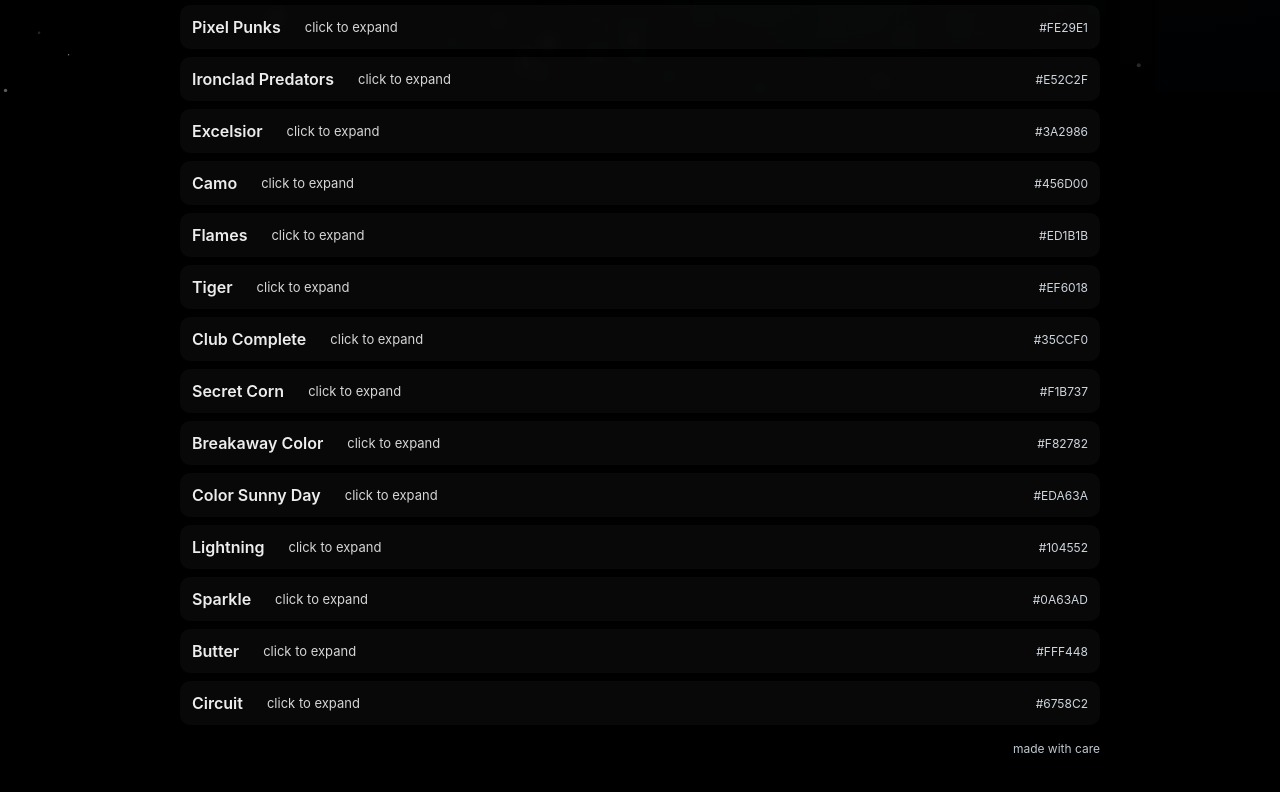
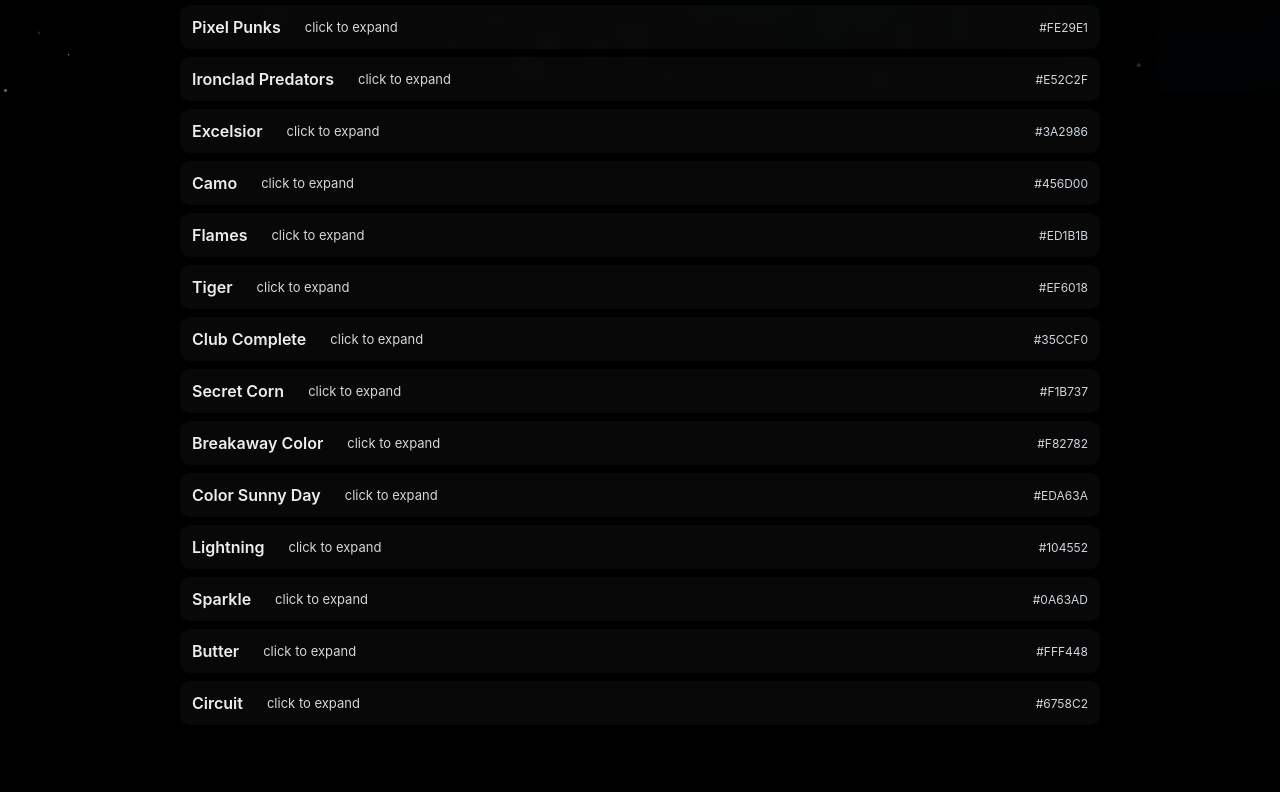
Before and after one commit to derdmane/ODColors, a plain HTML site: page index.html in a window 1280 px wide. Shown: the part 708-1500 px from the top of the page. Drawn offline with Linux system fonts and the light colour scheme; animation ran at ten frames a second.

Commit message:
Update index.html

```diff
--- a/index.html
+++ b/index.html
@@ -140,7 +140,6 @@
 
         <div id="listRoot"></div>
 
-        <div class="footer">made with care</div>
       </div>
     </div>
 
```
